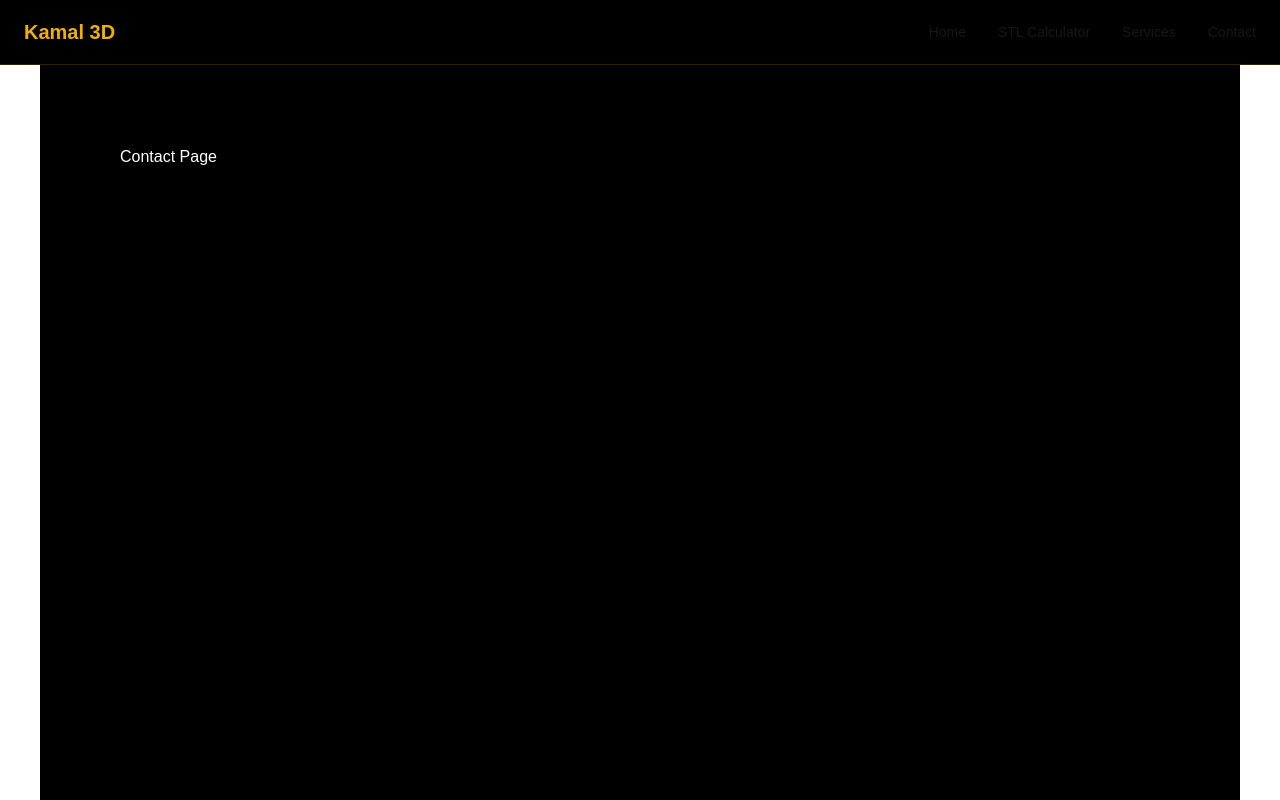
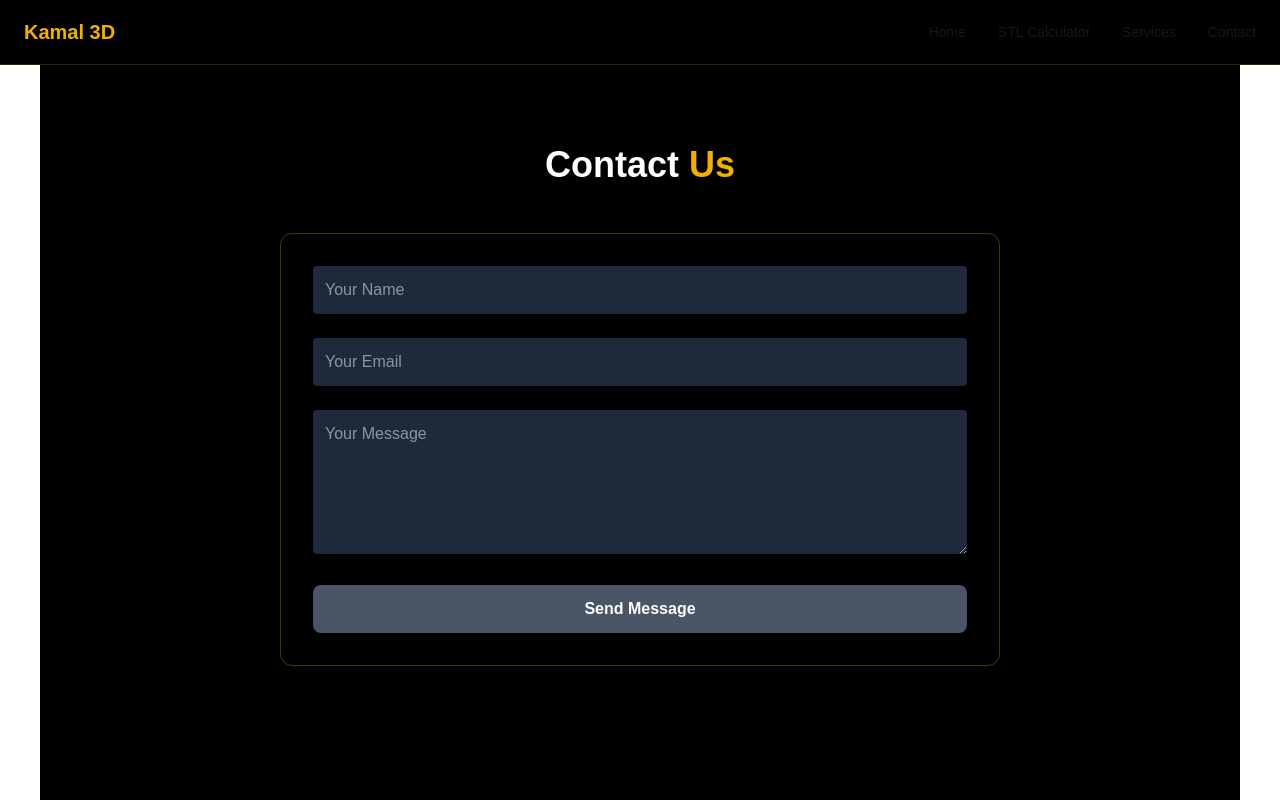
Before and after one commit to Ratnesh-Dhan/ecommerce-3d-print, a Next.js app: page /Contact_Us in a window 1280 px wide. Shown: the top 800 px of the page. Built offline with nearby package versions, Linux system fonts and the light colour scheme.

Commit message:
Added contents on services and contact page

```diff
--- a/app/Contact_Us/page.tsx
+++ b/app/Contact_Us/page.tsx
@@ -1,7 +1,105 @@
-export default function Contact_Us() {
-    return (
-      <div className="min-h-screen bg-black text-white p-20">
-        Contact  Page
+"use client";
+
+import toast from "react-hot-toast";
+
+import { useState } from "react";
+
+export default function Contact() {
+  const [form, setForm] = useState({
+    name: "",
+    email: "",
+    message: "",
+  });
+
+  const [error, setError] = useState("");
+
+  const handleSubmit = (e: any) => {
+    e.preventDefault();
+
+    // // ✅ Validation
+    // if (!form.name || !form.email || !form.message) {
+    //   setError("Please fill all fields ⚠️");
+    //   return;
+    // }
+
+    // ✅ Email format check (basic)
+    const emailValid = /\S+@\S+\.\S+/.test(form.email);
+    if (!emailValid) {
+      setError("Enter a valid email ❌");
+      return;
+    }
+
+
+    // ✅ If all good
+    toast.success("Message sent succesfully");
+
+    // Reset form
+    setForm({
+      name: "",
+      email: "",
+      message: "",
+    });
+  };
+
+  return (
+    <section className="min-h-screen bg-black text-white">
+
+      <div className="max-w-3xl mx-auto px-6 py-20">
+
+        <h1 className="text-4xl font-bold text-center mb-12">
+          Contact <span className="text-yellow-500">Us</span>
+        </h1>
+
+        <form
+          onSubmit={handleSubmit}
+          className="space-y-6 border border-yellow-500/30 p-8 rounded-xl"
+        >
+
+          {/* ERROR MESSAGE */}
+          {error && (
+            <p className="text-red-500 text-sm">{error}</p>
+          )}
+
+          <input
+            type="text"
+            value={form.name}
+            placeholder="Your Name"
+            className="w-full p-3 rounded bg-gray-800 focus:outline-none"
+            onChange={(e) => setForm({ ...form, name: e.target.value })}
+          />
+
+          <input
+            type="email"
+            value={form.email}
+            placeholder="Your Email"
+            className="w-full p-3 rounded bg-gray-800 focus:outline-none"
+            onChange={(e) => setForm({ ...form, email: e.target.value })}
+          />
+
+          <textarea
+            value={form.message}
+            placeholder="Your Message"
+            rows={5}
+            className="w-full p-3 rounded bg-gray-800 focus:outline-none"
+            onChange={(e) => setForm({ ...form, message: e.target.value })}
+          />
+
+        <button
+          type="submit"
+          disabled={!form.name || !form.email || !form.message}
+          className={`w-full py-3 rounded-lg font-bold ${
+            !form.name || !form.email || !form.message
+              ? "bg-gray-600 cursor-not-allowed"
+              : "bg-yellow-500 hover:bg-yellow-400 text-black"
+          }`}
+        >
+          Send Message
+        </button>
+
+        </form>
+
       </div>
-    );
-  }
+
+    </section>
+  );
+}
--- a/app/Services/page.tsx
+++ b/app/Services/page.tsx
@@ -1,7 +1,55 @@
 export default function Services() {
-    return (
-      <div className="min-h-screen bg-black text-white p-20">
-        Services Page
+  const services = [
+    {
+      title: "3D Printing",
+      desc: "High-quality FDM & resin printing with multiple materials.",
+    },
+    {
+      title: "STL Analysis",
+      desc: "Automatic model analysis with volume & dimension calculation.",
+    },
+    {
+      title: "Custom Prototyping",
+      desc: "From idea to physical prototype with precision.",
+    },
+    {
+      title: "Bulk Production",
+      desc: "Scale your production with consistent quality.",
+    },
+  ];
+
+  return (
+    <section className="min-h-screen bg-black text-white">
+
+      <div className="max-w-7xl mx-auto px-6 py-20">
+
+        {/* TITLE */}
+        <h1 className="text-4xl font-bold text-center mb-12">
+          Our <span className="text-yellow-500">Services</span>
+        </h1>
+
+        {/* GRID */}
+        <div className="grid md:grid-cols-2 gap-8">
+
+          {services.map((service, index) => (
+            <div
+              key={index}
+              className="border border-yellow-500/30 rounded-xl p-6 hover:border-yellow-500 transition shadow-[0_0_20px_rgba(234,179,8,0.1)]"
+            >
+              <h2 className="text-xl font-semibold text-yellow-500 mb-3">
+                {service.title}
+              </h2>
+
+              <p className="text-gray-400">
+                {service.desc}
+              </p>
+            </div>
+          ))}
+
+        </div>
+
       </div>
-    );
-  }
+
+    </section>
+  );
+}
--- a/app/components/header.tsx
+++ b/app/components/header.tsx
@@ -9,9 +9,12 @@ export default function Header() {
       <div className="max-w-7xl mx-auto px-6 h-16 flex items-center justify-between">
 
         {/* LOGO */}
-        <h1 className="text-xl font-bold text-yellow-500">
+        {/* <h1 className="text-xl font-bold text-yellow-500">
           Kamal 3D
-        </h1>
+        </h1> */}
+        <Link href="/" className="text-xl font-bold text-yellow-500 ">
+        Kamal 3D
+          </Link>
 
         {/* NAV */}
         <nav className="flex items-center gap-8 text-sm">
--- a/app/components/hero.tsx
+++ b/app/components/hero.tsx
@@ -35,14 +35,14 @@ export default function Hero() {
 
           <div className="flex gap-4 mt-8">
             <a
-              href="/stl"
+              href="/Stl"
               className="bg-yellow-500 text-black px-6 py-3 rounded-lg font-bold hover:bg-yellow-400"
             >
-              Upload STL
+              Get Quote
             </a>
 
             <a
-              href="/services"
+              href="/Services"
               className="border border-yellow-500 px-6 py-3 rounded-lg hover:bg-yellow-500 hover:text-black"
             >
               Our Services
--- a/app/layout.tsx
+++ b/app/layout.tsx
@@ -31,7 +31,13 @@ export default function RootLayout({
         className={`${geistSans.variable} ${geistMono.variable} antialiased bg-white`}
       >
         <Header />
-        <Toaster position="top-center" reverseOrder={false} />
+        <Toaster position="top-center"   toastOptions={{
+              style: {
+                background: "#111",
+                color: "#fff",
+                border: "1px solid #eab308",
+              },
+            }} reverseOrder={false} />
         <div className="max-w-[1200px] mx-auto">{children}</div>
 
          <Footer />
--- a/app/page.tsx
+++ b/app/page.tsx
@@ -1,8 +1,14 @@
 import Image from "next/image";
+import Hero from "./components/hero";
+
 
 export default function Home() {
   return (
-    <div className="flex min-h-screen items-center justify-center bg-zinc-50 font-sans dark:bg-black">
+    <>
+    <Hero />
+    </>
+
+    /*<div className="flex min-h-screen items-center justify-center bg-zinc-50 font-sans dark:bg-black">
       <main className="flex min-h-screen w-full max-w-3xl flex-col items-center justify-between py-32 px-16 bg-white dark:bg-black sm:items-start">
         <Image
           className="dark:invert"
@@ -60,6 +66,6 @@ export default function Home() {
           </a>
         </div>
       </main>
-    </div>
+    </div> */
   );
 }
```
